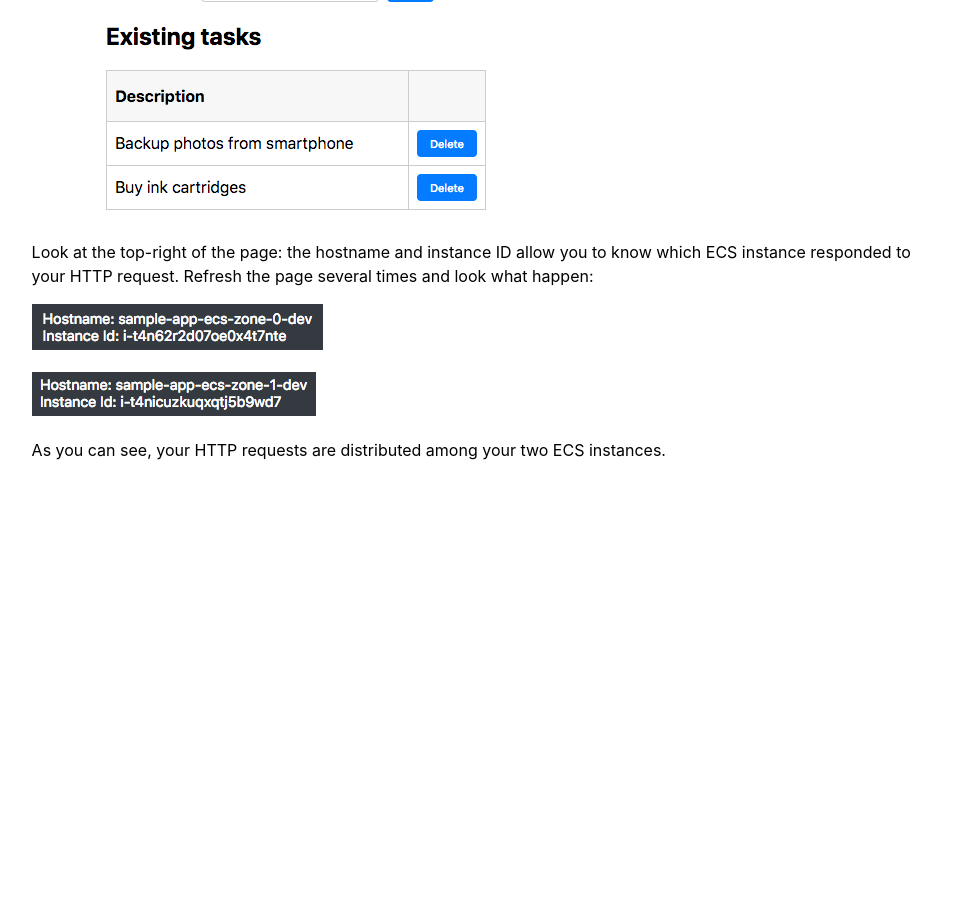
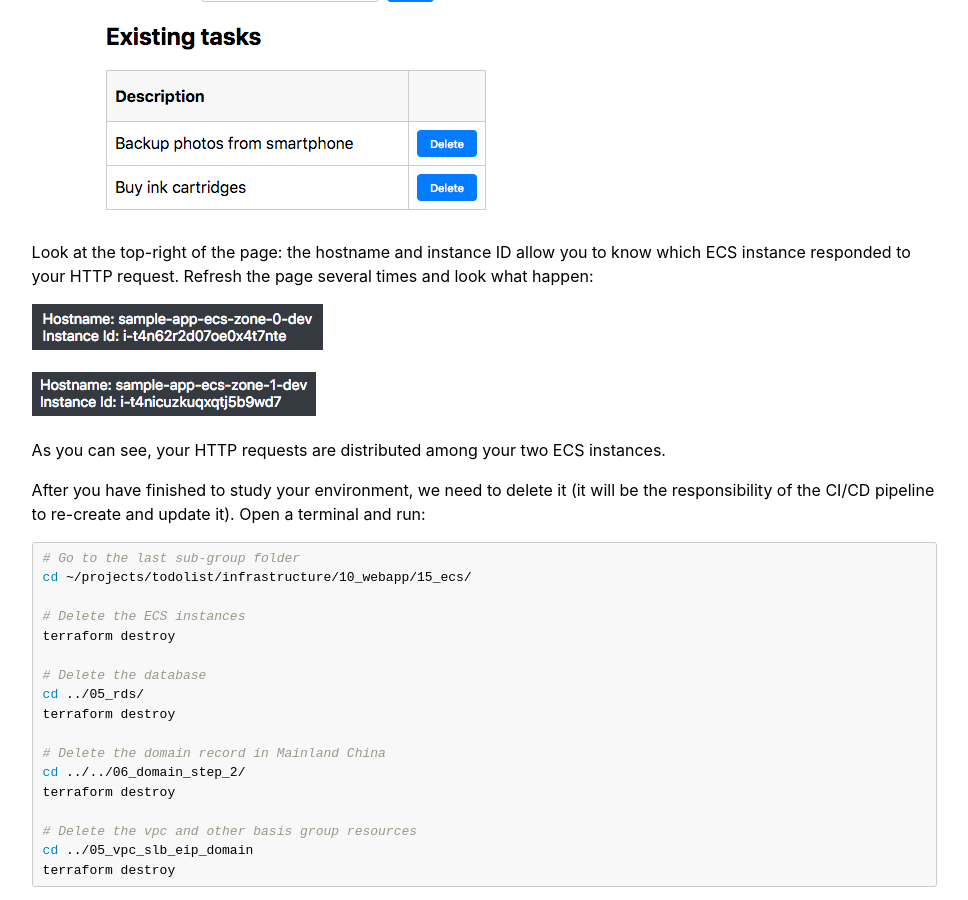
Before and after one commit to alibabacloud-howto/devops, a Jekyll site: the page built from tutorials/devops_for_small_to_medium_web_applications/part_04_continuous_delivery.md, in a window 1280 px wide and 900 px high, scrolled down 26908 px. Shown: the whole window, without its empty margins (266-1234 px from the left). Built offline with Jekyll 4.4.1, drawn with Linux system fonts in a browser that asks for light colours; our own code applies the rules of GitHub Pages for plain Markdown files; before the commit the page ends 27386 px from its top, so only the background shows below that.

Commit message:
Explain how to destroy the environment.

````diff
--- a/tutorials/devops_for_small_to_medium_web_applications/part_04_continuous_delivery.md
+++ b/tutorials/devops_for_small_to_medium_web_applications/part_04_continuous_delivery.md
@@ -1225,3 +1225,25 @@ your HTTP request. Refresh the page several times and look what happen:
 ![Application on second zone](images/application-instance-id-zone-1.png)
 
 As you can see, your HTTP requests are distributed among your two ECS instances.
+
+After you have finished to study your environment, we need to delete it (it will be the responsibility of the CI/CD
+pipeline to re-create and update it). Open a terminal and run:
+```bash
+# Go to the last sub-group folder
+cd ~/projects/todolist/infrastructure/10_webapp/15_ecs/
+
+# Delete the ECS instances
+terraform destroy
+
+# Delete the database
+cd ../05_rds/
+terraform destroy
+
+# Delete the domain record in Mainland China
+cd ../../06_domain_step_2/
+terraform destroy
+
+# Delete the vpc and other basis group resources
+cd ../05_vpc_slb_eip_domain
+terraform destroy
+```
````
